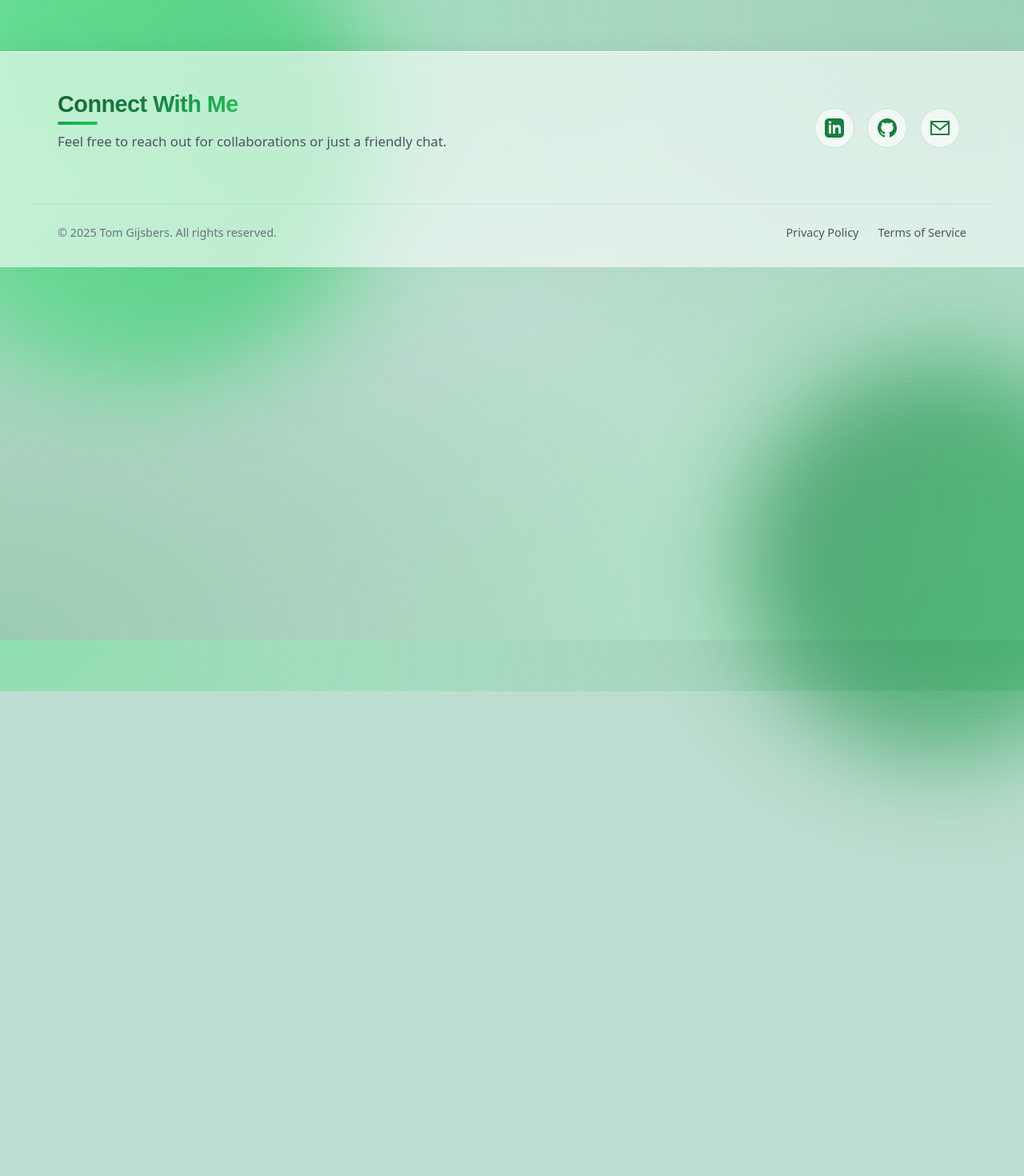
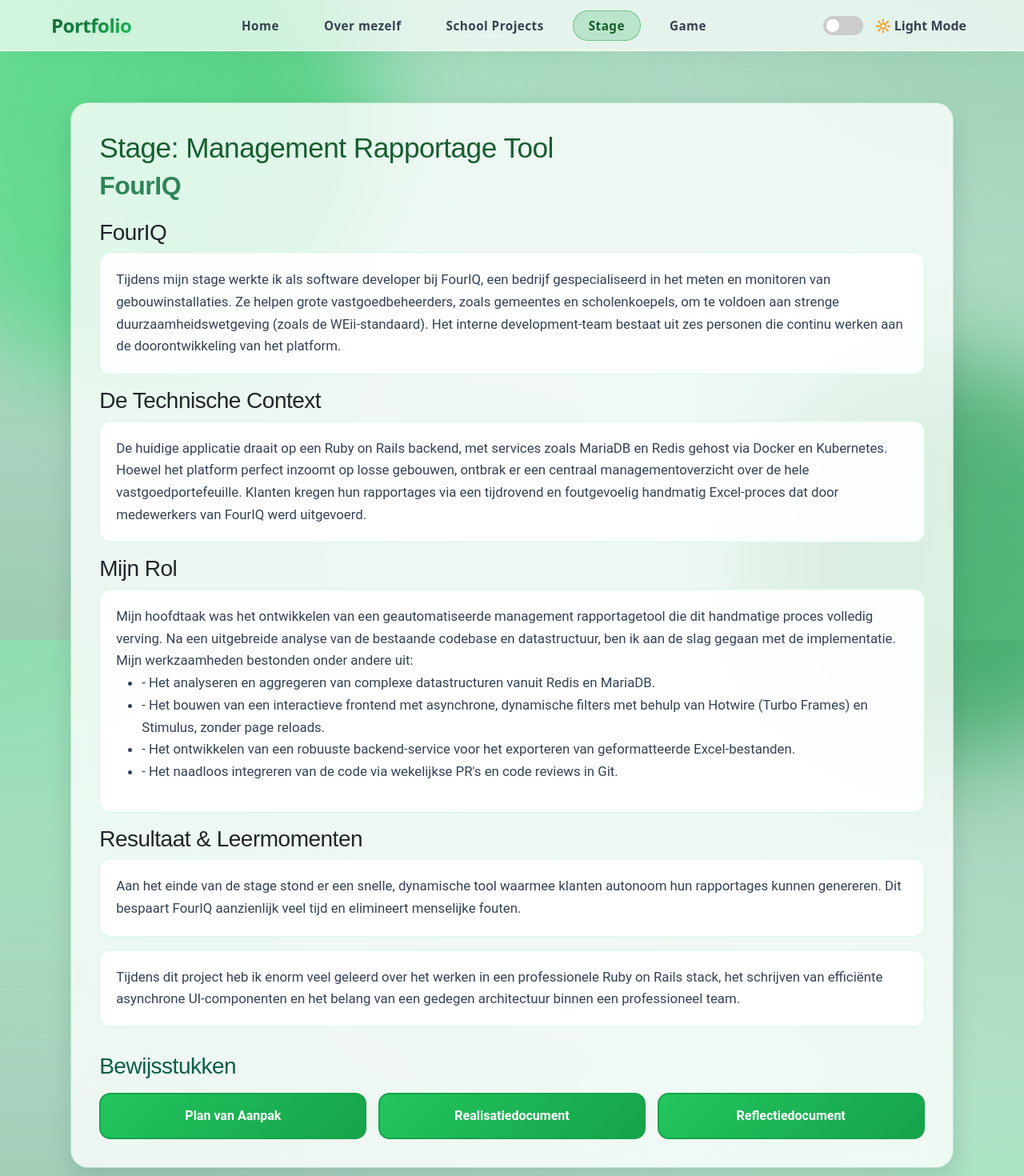
Before and after one commit to TomGijsbers/reactPorto, a React (Vite) app in the folder porto/: page /stage in a window 1280 px wide. Shown: the top 1470 px of the page at 80% size. Before the commit the page ends 864 px from the top, so only its background shows below. Built offline with nearby package versions, Linux system fonts and the light colour scheme.

Commit message:
update intership

```diff
--- a/porto/src/Routes.jsx
+++ b/porto/src/Routes.jsx
@@ -4,14 +4,18 @@
 import About from "./views/About";
 import Art from "./views/Art";
 import Game from "./views/Game";
+import Stage from "./views/Stage";
+import Projects from "./views/Projects";
 
 const AppRoutes = () => {
   return (
     <Routes>
       <Route path="/" element={<Home />} />
       <Route path="/about" element={<About />} />
+      <Route path="/projects" element={<Projects />} />
       <Route path="/art" element={<Art />} />
       <Route path="/game" element={<Game />} />
+      <Route path="/stage" element={<Stage />} />
     </Routes>
   );
 };
--- a/porto/src/component/Nav.jsx
+++ b/porto/src/component/Nav.jsx
@@ -1,11 +1,12 @@
 import { AppBar, Toolbar, Typography, Button, Box, IconButton, Drawer, List, ListItem } from "@mui/material";
-import { Link } from "react-router-dom";
+import { Link, useLocation } from "react-router-dom";
 import ThemeToggle from "./ThemeToggle";
 import MenuIcon from '@mui/icons-material/Menu';
 import { useState, useEffect } from "react";
 import '../views/css/Nav.css';
 
 const NavBar = () => {
+  const location = useLocation();
   const [mobileOpen, setMobileOpen] = useState(false);
   const [isDesktop, setIsDesktop] = useState(window.innerWidth >= 768);
 
@@ -24,7 +25,9 @@
 
   const navLinks = [
     { text: "Home", path: "/" },
-    { text: "About", path: "/about" },
+    { text: "Over mezelf", path: "/about" },
+    { text: "School Projects", path: "/projects" },
+    { text: "Stage", path: "/stage" },
     // { text: "Art", path: "/art" },
     { text: "Game", path: "/game" }
   ];
@@ -62,7 +65,11 @@
           {isDesktop ? (
             <div className="nav-links">
               {navLinks.map((item) => (
-                <Link key={item.text} to={item.path} className="nav-button">
+                <Link
+                  key={item.text}
+                  to={item.path}
+                  className={`nav-button${location.pathname === item.path ? ' active' : ''}`}
+                >
                   {item.text}
                 </Link>
               ))}
--- a/porto/src/views/Home.jsx
+++ b/porto/src/views/Home.jsx
@@ -54,7 +54,7 @@
             <h3>Welkom</h3>
             <p>Bekijk mijn groei en projecten tijdens mijn studie.</p>
             <div className="bento-actions">
-              <a href="#projects" className="bento-btn primary">Mijn Projecten</a>
+              <a href="/projects" className="bento-btn primary">Mijn Projecten</a>
               <a href="#contact" className="bento-btn secondary">Meer Info</a>
             </div>
           </div>
@@ -85,11 +85,6 @@
           </div>
         </div>
 
-        {/* School Projects Section */}
-        <div id="projects">
-          <SchoolProjects />
-        </div>
-
         {/* CV Download Section */}
         <div id="contact">
           <CVDownload darkMode={darkMode} />
--- /dev/null
+++ b/porto/src/views/Projects.jsx
@@ -0,0 +1,25 @@
+import React, { useState } from "react";
+import NavBar from "../component/Nav";
+import SchoolProjects from "../component/SchoolProjects";
+import Footer from "../component/Footer";
+import "./css/Home.css";
+
+const Projects = () => {
+  const [darkMode, setDarkMode] = useState(false);
+
+  const toggleDarkMode = () => {
+    setDarkMode(!darkMode);
+  };
+
+  return (
+    <div className={darkMode ? "dark-mode" : ""}>
+      <NavBar darkMode={darkMode} toggleDarkMode={toggleDarkMode} />
+      <div className="home-container" style={{ paddingTop: "2rem" }}>
+        <SchoolProjects />
+      </div>
+      <Footer />
+    </div>
+  );
+};
+
+export default Projects;
--- /dev/null
+++ b/porto/src/views/Stage.jsx
@@ -0,0 +1,99 @@
+import React, { useState } from "react";
+import NavBar from "../component/Nav";
+import "./css/Stage.css";
+
+const Stage = () => {
+  const [darkMode, setDarkMode] = useState(false);
+
+  const toggleDarkMode = () => {
+    setDarkMode(!darkMode);
+  };
+
+  return (
+    <div className={darkMode ? "dark-mode" : ""}>
+      <NavBar darkMode={darkMode} toggleDarkMode={toggleDarkMode} />
+
+      <main className="stage-container">
+        <section className="stage-card">
+          <h1>Stage: Management Rapportage Tool</h1>
+          <h2>FourIQ</h2>
+
+          <h3>FourIQ</h3>
+          <p>
+            Tijdens mijn stage werkte ik als software developer bij FourIQ, een
+            bedrijf gespecialiseerd in het meten en monitoren van gebouwinstallaties.
+            Ze helpen grote vastgoedbeheerders, zoals gemeentes en scholenkoepels,
+            om te voldoen aan strenge duurzaamheidswetgeving (zoals de WEii-standaard).
+            Het interne development-team bestaat uit zes personen die continu werken
+            aan de doorontwikkeling van het platform.
+          </p>
+
+          <h3>De Technische Context</h3>
+          <p>
+            De huidige applicatie draait op een Ruby on Rails backend, met services
+            zoals MariaDB en Redis gehost via Docker en Kubernetes. Hoewel het platform
+            perfect inzoomt op losse gebouwen, ontbrak er een centraal managementoverzicht
+            over de hele vastgoedportefeuille. Klanten kregen hun rapportages via een
+            tijdrovend en foutgevoelig handmatig Excel-proces dat door medewerkers van
+            FourIQ werd uitgevoerd.
+          </p>
+
+          <h3>Mijn Rol</h3>
+          <p>
+            Mijn hoofdtaak was het ontwikkelen van een geautomatiseerde management
+            rapportagetool die dit handmatige proces volledig verving. Na een uitgebreide
+            analyse van de bestaande codebase en datastructuur, ben ik aan de slag gegaan
+            met de implementatie. Mijn werkzaamheden bestonden onder andere uit:
+
+
+          <ul>
+            <li>
+              - Het analyseren en aggregeren van complexe datastructuren vanuit Redis en MariaDB.
+            </li>
+            <li>
+              - Het bouwen van een interactieve frontend met asynchrone, dynamische filters
+              met behulp van Hotwire (Turbo Frames) en Stimulus, zonder page reloads.
+            </li>
+            <li>
+              - Het ontwikkelen van een robuuste backend-service voor het exporteren van
+              geformatteerde Excel-bestanden.
+            </li>
+            <li>
+              - Het naadloos integreren van de code via wekelijkse PR's en code reviews in Git.
+            </li>
+          </ul>
+</p>
+          <h3>Resultaat & Leermomenten</h3>
+          <p>
+            Aan het einde van de stage stond er een snelle, dynamische tool waarmee
+            klanten autonoom hun rapportages kunnen genereren. Dit bespaart FourIQ
+            aanzienlijk veel tijd en elimineert menselijke fouten.
+          </p>
+          <p>
+            Tijdens dit project heb ik enorm veel geleerd over het werken in een professionele
+            Ruby on Rails stack, het schrijven van efficiënte asynchrone UI-componenten en
+            het belang van een gedegen architectuur binnen een professioneel team.
+          </p>
+
+          <div className="download-section">
+            <h3>Bewijsstukken</h3>
+            <div className="download-grid">
+              <a href="#" className="download-btn" aria-label="Download Plan van Aanpak">
+                Plan van Aanpak
+              </a>
+              <a href="#" className="download-btn" aria-label="Download Realisatiedocument">
+                Realisatiedocument
+              </a>
+              <a href="#" className="download-btn" aria-label="Download Reflectiedocument">
+                Reflectiedocument
+              </a>
+            </div>
+          </div>
+        </section>
+      </main>
+
+    </div>
+  );
+};
+
+export default Stage;
--- a/porto/src/views/css/Nav.css
+++ b/porto/src/views/css/Nav.css
@@ -70,6 +70,12 @@
   color: #15803d;
 }
 
+.nav-button.active {
+  background: rgba(22, 163, 74, 0.2);
+  color: #115e22;
+  font-weight: 700;
+  box-shadow: inset 0 0 0 1px rgba(22, 163, 74, 0.5);
+}
 .nav-button::after {
   content: "";
   position: absolute;
--- /dev/null
+++ b/porto/src/views/css/Stage.css
@@ -0,0 +1,86 @@
+.stage-container {
+  width: min(1200px, 90%);
+  margin: 2.5rem auto 4rem;
+  padding: 1.5rem;
+}
+
+.stage-card {
+  background: rgba(255, 255, 255, 0.80);
+  border-radius: 22px;
+  border: 1px solid rgba(22, 163, 74, 0.25);
+  box-shadow: 0 15px 30px rgba(15, 23, 42, 0.12);
+  padding: 2.2rem;
+  backdrop-filter: blur(14px);
+  font-family: 'Roboto', sans-serif;
+}
+
+.stage-card h1 {
+  margin-bottom: 0.4rem;
+  font-size: 2.2rem;
+  color: #155e2e;
+}
+
+.stage-card h2 {
+  margin-top: 0;
+  margin-bottom: 1.4rem;
+  color: #2f855a;
+  font-weight: 600;
+}
+
+.stage-card p {
+  font-size: 1.05rem;
+  line-height: 1.65;
+  color: #334155;
+  background: rgba(255, 255, 255, 0.92);
+  padding: 1.25rem;
+  border-radius: 14px;
+  border: 1px solid rgba(134, 239, 172, 0.35);
+}
+
+.download-section {
+  margin-top: 2rem;
+}
+
+.download-section h3 {
+  margin-bottom: 1rem;
+  color: #065f46;
+}
+
+.download-grid {
+  display: grid;
+  grid-template-columns: repeat(auto-fit, minmax(180px, 1fr));
+  gap: 0.9rem;
+}
+
+.download-btn {
+  border: 2px solid #16a34a;
+  background: linear-gradient(135deg, #22c55e, #16a34a);
+  color: white;
+  border-radius: 14px;
+  padding: 0.95rem 1rem;
+  text-align: center;
+  font-weight: 700;
+  text-decoration: none;
+  transition: transform 0.2s ease, box-shadow 0.2s ease;
+}
+
+.download-btn:hover {
+  transform: translateY(-2px);
+  box-shadow: 0 12px 20px rgba(34, 197, 94, 0.35);
+}
+
+.dark-mode .stage-card {
+  background: rgba(6, 15, 40, 0.80);
+  border: 1px solid rgba(22, 163, 74, 0.45);
+}
+
+.dark-mode .stage-card p {
+  background: rgba(10, 24, 48, 0.65);
+  color: #cbd5e1;
+}
+
+.dark-mode .stage-card h1,
+.dark-mode .stage-card h2,
+.dark-mode .download-section h3 {
+  color: #a3f7c7;
+}
```
